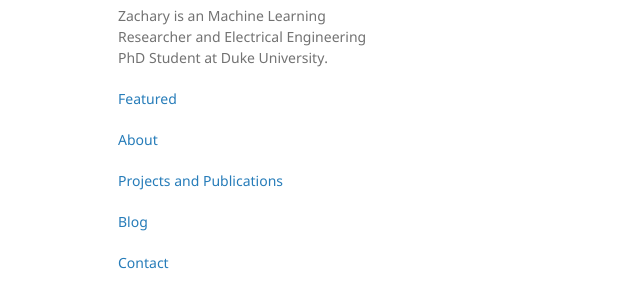
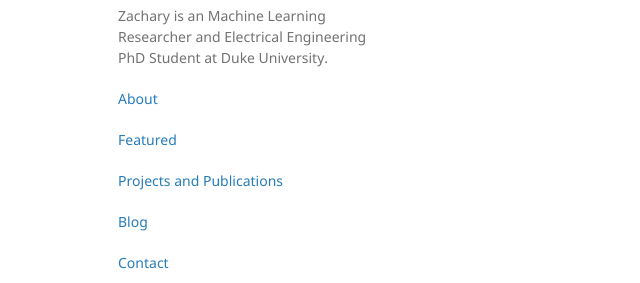
Before and after one commit to zacharycbrown/zacharycbrown.github.io, a Jekyll site: the page built from blog.md, in a window 1280 px wide. Shown: the part 308-591 px from the top of the page, without its empty margins (92-732 px from the left). Built offline with Jekyll 4.4.1, drawn with Linux system fonts in a browser that asks for light colours; our own code applies the rules of GitHub Pages for plain Markdown files.

Commit message:
Update default.html

```diff
--- a/_layouts/default.html
+++ b/_layouts/default.html
@@ -29,11 +29,12 @@
 <!--         {% if site.github.is_user_page %}
         <p class="view"><a href="{{ site.github.owner_url }}">View My GitHub Profile</a></p>
         {% endif %} -->
-        <p class="view"><a href="{{ ./featured.md }}">Featured</a></[>
-        <p class="view"><a href="{{ ./about.md }}">About</a></[>
-        <p class="view"><a href="{{ ./projects_and_publications.md }}">Projects and Publications</a></p>
-        <p class="view"><a href="{{ ./blog.md }}">Blog</a></p>
-        <p class="view"><a href="{{ ./contact.md }}">Contact</a></p>
+
+        <p class="view"><a href="{{ site.about }}">About</a></p>
+        <p class="view"><a href="{{ site.featured }}">Featured</a></p>
+        <p class="view"><a href="{{ site.projandpubs }}">Projects and Publications</a></p>
+        <p class="view"><a href="{{ site.blog }}">Blog</a></p>
+        <p class="view"><a href="{{ site.contact }}">Contact</a></p>
 
         {% if site.show_downloads %}
         <ul class="downloads">
```
